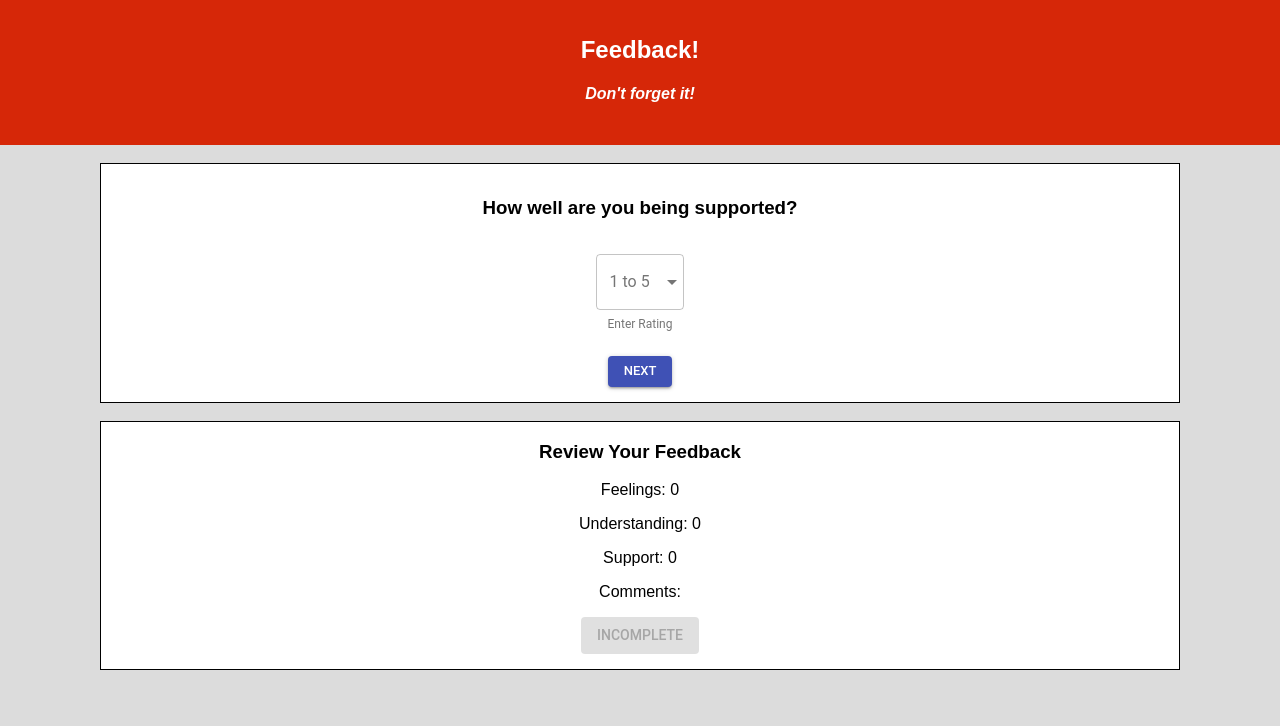
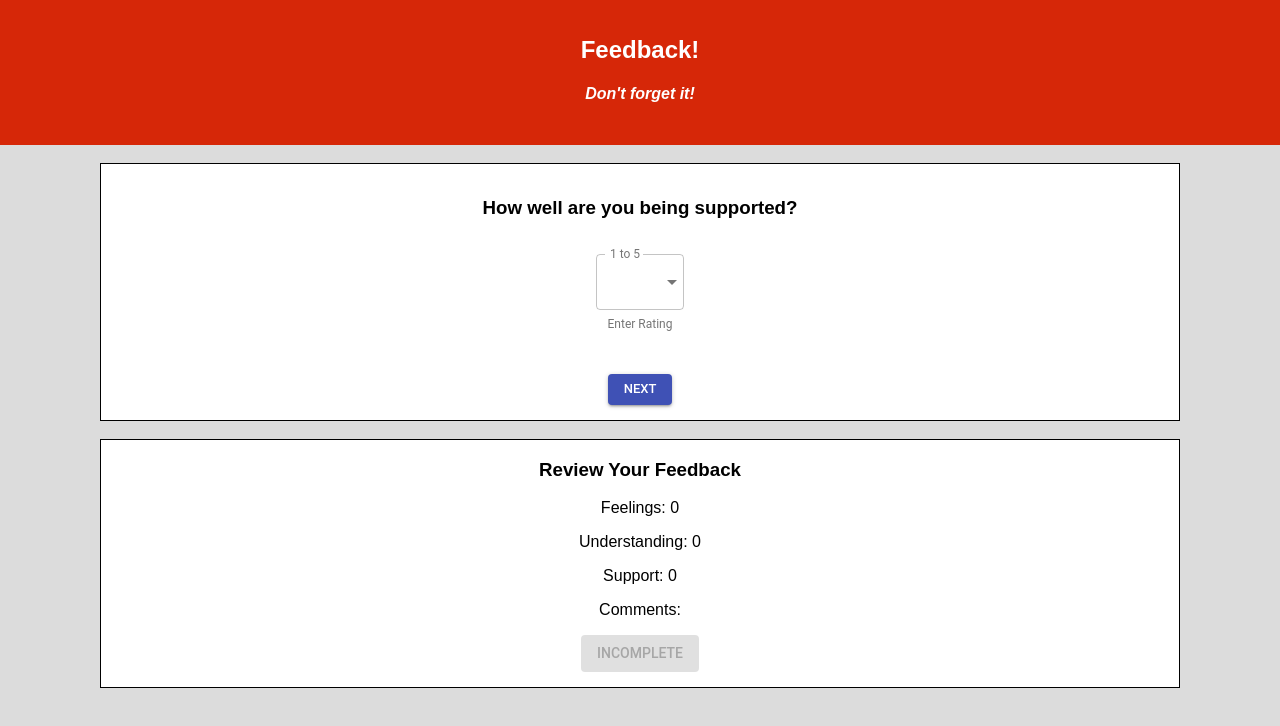
Before and after one commit to brittbmh/Redux-Feedback-Loop, a React (Create React App) app: page /#/Support in a window 1280 px wide. Shown: the top 726 px of the page. Built offline with nearby package versions, Linux system fonts and the light colour scheme.

Commit message:
rating component works in support component

```diff
--- a/src/components/Feelings/Feelings.js
+++ b/src/components/Feelings/Feelings.js
@@ -3,8 +3,6 @@ import { connect } from 'react-redux';
 import Review from './../Review/Review.js';
 import Button from '@material-ui/core/Button';
 import Rating from './../Rating/Rating.js';
-import MenuItem from '@material-ui/core/MenuItem';
-import TextField from '@material-ui/core/TextField';
 
 class Feelings extends Component {
     constructor() {
@@ -15,9 +13,9 @@ class Feelings extends Component {
     }
 
     //update state to capture input
-    changeFeelings = (event) => {
+    changeFeelings = (rating) => {
         this.setState({
-            feelings: event
+            feelings: rating
         });
     }
 
--- a/src/components/Support/Support.js
+++ b/src/components/Support/Support.js
@@ -1,22 +1,22 @@
 import React, { Component } from 'react';
 import { connect } from 'react-redux';
 import Review from './../Review/Review.js';
+import Rating from './../Rating/Rating.js';
 import Button from '@material-ui/core/Button';
-import MenuItem from '@material-ui/core/MenuItem';
-import TextField from '@material-ui/core/TextField';
+
 
 class Support extends Component {
     constructor() {
         super();
         this.state = {
-            understanding: 0
+            support: 0
         }
     }
 
     //update state to capture input
-    changeSupport = (event) => {
+    changeSupport = (rating) => {
         this.setState({
-            support: event.target.value
+            support: rating
         });
     }
 
@@ -35,23 +35,7 @@ class Support extends Component {
                 <div className="feedbackDiv">
                     <h3>How well are you being supported?</h3>
                     {/* <input type="text" onChange={this.changeSupport} placeholder="enter 1-5" /> */}
-                    <TextField
-                        id="outlined-select-rating"
-                        select
-                        label="1 to 5"
-                        className="textField"
-                        value={this.state.support}
-                        onChange={this.changeSupport}
-                        helperText="Enter Rating"
-                        margin="normal"
-                        variant="outlined"
-                    >
-                        <MenuItem value="1">1</MenuItem>
-                        <MenuItem value="2">2</MenuItem>
-                        <MenuItem value="3">3</MenuItem>
-                        <MenuItem value="4">4</MenuItem>
-                        <MenuItem value="5">5</MenuItem>
-                    </TextField>
+                    <Rating send={this.changeSupport} />
                     <br />
                     <br />
                     <Button variant="contained" size="small" color="primary" margin="theme.spacing.unit" className="button"  onClick={this.sendSupport}>Next</Button>
```
